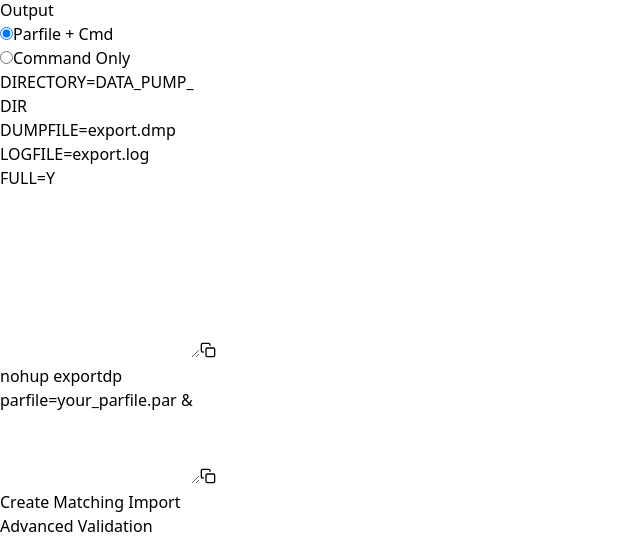
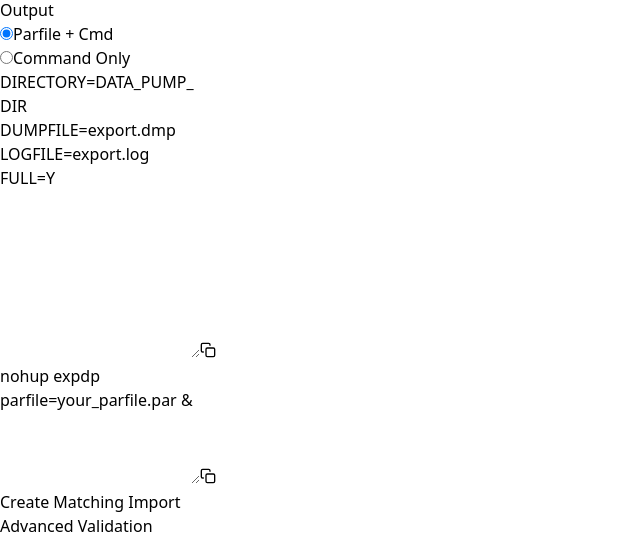
Before and after one commit to rajatchauhannn/paradigm, a React (Vite) app: page / in a window 1280 px wide. Shown: the part 314-854 px from the top of the page, without its empty margins (0-640 px from the left). Built offline with nearby package versions, Linux system fonts and the light colour scheme.

Commit message:
feat: Refactor App component state management and enhance validation logic

```diff
--- a/src/App.tsx
+++ b/src/App.tsx
@@ -13,27 +13,28 @@ const SectionHeader = ({ children }: { children: React.ReactNode }) => (
   <h3 className="text-sm font-semibold text-gray-900 mb-3">{children}</h3>
 );
 
-function App() {
-  const [config, setConfig] = useState<ParfileConfig>({
+const getInitialState = (): ParfileConfig => ({
   operation: "EXPORT",
   directory: "DATA_PUMP_DIR",
   dumpfile: "export.dmp",
   logfile: "export.log",
   userid: "",
   export_mode: "FULL",
+  schemas: "",
+  tables: "",
+  tablespaces: "",
   table_exists_action: "",
   parallel: undefined,
   compression: "NONE",
   content: "ALL",
-    schemas: "",
-    tables: "",
-    tablespaces: "",
   query: "",
   remap_schema: "",
   flashback_time: "",
   flashback_scn: "",
 });
 
+function App() {
+  const [config, setConfig] = useState<ParfileConfig>(getInitialState());
   const [isLogfileSame, setIsLogfileSame] = useState(true);
   const [outputMode, setOutputMode] = useState<"parfile" | "command">("parfile");
   const [validationResult, setValidationResult] = useState<ValidationResult>({ errors: [], warnings: [] });
@@ -42,123 +43,112 @@ function App() {
   const [aiValidationResult, setAiValidationResult] = useState<ValidationResult | null>(null);
 
   useEffect(() => {
+    setConfig(currentConfig => {
+      let newDumpfile = currentConfig.dumpfile;
+      const isParallel = currentConfig.parallel && currentConfig.parallel > 1;
+      const hasWildcard = newDumpfile.includes('%U');
+
+      if (currentConfig.operation === 'EXPORT') {
+        if (isParallel && !hasWildcard) newDumpfile = newDumpfile.replace(/(\.dmp)$/i, '_%U$1');
+        else if (!isParallel && hasWildcard) newDumpfile = newDumpfile.replace(/_%U/i, '');
+      }
+
+      const newLogfile = isLogfileSame ? newDumpfile.replace(/(_%U)?\.dmp$/i, '.log') : currentConfig.logfile;
+      if (newDumpfile !== currentConfig.dumpfile || newLogfile !== currentConfig.logfile) {
+        return { ...currentConfig, dumpfile: newDumpfile, logfile: newLogfile };
+      }
+      return currentConfig;
+    });
+  }, [config.parallel, config.dumpfile, isLogfileSame, config.operation]);
+
+  useEffect(() => {
     setValidationResult(validateConfig(config));
   }, [config]);
 
   const isInvalid = validationResult.errors.length > 0;
 
-  const handleAiValidate = async () => {
-    setIsAiValidating(true);
-    setAiValidationResult(null);
-    const contentToValidate = outputMode === "command" ? generateCommand() : generateParfileContent();
-    try {
-      const response = await fetch("/api/validate", {
-        method: "POST",
-        headers: { "Content-Type": "application/json" },
-        body: JSON.stringify({ parfileContent: contentToValidate }),
-      });
-      const result = await response.json();
-      if (!response.ok) throw new Error(result.errors?.[0] || "An unknown error occurred.");
-      setAiValidationResult(result);
-    } catch (error: any) {
-      setAiValidationResult({ errors: [error.message], warnings: [], suggestions: [] });
-    } finally {
-      setIsAiValidating(false);
+  const handleOperationChange = (op: ParfileConfig['operation']) => setConfig(c => ({ ...c, operation: op }));
+  const handleDumpfileChange = (e: React.ChangeEvent<HTMLInputElement>) => setConfig(c => ({ ...c, dumpfile: e.target.value }));
+  const handleLogfileSameChange = (isChecked: boolean) => setIsLogfileSame(isChecked);
+  const handleParallelChange = (newParallel: number | undefined) => setConfig(c => ({ ...c, parallel: newParallel }));
+
+  const handleShowAdvancedToggle = (isChecked: boolean) => {
+    setShowAdvanced(isChecked);
+    if (!isChecked) {
+      const { parallel, compression, content, query, remap_schema, flashback_time, flashback_scn } = getInitialState();
+      setConfig(c => ({ ...c, parallel, compression, content, query, remap_schema, flashback_time, flashback_scn }));
     }
   };
 
-  const handleOperationChange = (op: ParfileConfig["operation"]) => setConfig((prev) => ({ ...prev, operation: op, table_exists_action: "" }));
-
-  const handleDumpfileChange = (e: React.ChangeEvent<HTMLInputElement>) => {
-    const newDumpfile = e.target.value;
-    setConfig((c) => ({ ...c, dumpfile: newDumpfile, logfile: isLogfileSame ? newDumpfile.replace(/(_%U)?\.dmp$/i, ".log") : c.logfile }));
+  const handleConvertToImport = () => {
+    setConfig(c => ({ ...c,
+      operation: 'IMPORT',
+      logfile: c.logfile.replace(/\.log$/i, '_import.log'),
+      table_exists_action: 'SKIP'
+    }));
   };
 
-  const handleLogfileSameChange = (isChecked: boolean) => {
-    setIsLogfileSame(isChecked);
-    if (isChecked) {
-      setConfig((c) => ({ ...c, logfile: c.dumpfile.replace(/(_%U)?\.dmp$/i, ".log") }));
-    }
-  };
+  const generateParfileContent = () => {
+    const params = [];
+    const { userid, directory, dumpfile, logfile, parallel, operation, compression, content, query, flashback_time, flashback_scn, export_mode, schemas, tables, tablespaces, remap_schema, table_exists_action } = config;
 
-  const handleParallelChange = (newParallel: number | undefined) => {
-    setConfig((c) => {
-      let newDumpfile = c.dumpfile;
-      const isParallel = newParallel && newParallel > 1;
-      if (c.operation === "EXPORT") {
-        if (isParallel && !newDumpfile.includes("%U")) newDumpfile = newDumpfile.replace(/\.dmp$/i, "_%U.dmp");
-        else if (!isParallel && newDumpfile.includes("%U")) newDumpfile = newDumpfile.replace(/_%U\.dmp$/i, ".dmp");
-      }
-      return { ...c, parallel: newParallel, dumpfile: newDumpfile, logfile: isLogfileSame ? newDumpfile.replace(/(_%U)?\.dmp$/i, ".log") : c.logfile };
-    });
-  };
+    if (userid) params.push(userid.match(/[\s/@]/) ? `USERID='${userid}'` : `USERID=${userid}`);
+    if (directory) params.push(`DIRECTORY=${directory}`);
+    if (dumpfile) params.push(`DUMPFILE=${dumpfile}`);
+    if (logfile) params.push(`LOGFILE=${logfile}`);
+    if (parallel && parallel > 1) params.push(`PARALLEL=${parallel}`);
 
-  const handleShowAdvancedToggle = (isChecked: boolean) => {
-    setShowAdvanced(isChecked);
-    if (!isChecked) setConfig((c) => ({ ...c, parallel: undefined, compression: "NONE", content: "ALL", query: "", remap_schema: "", flashback_time: "", flashback_scn: "" }));
-  };
+    if (operation === 'EXPORT') {
+      if (compression !== 'NONE') params.push(`COMPRESSION=${compression}`);
+      if (content !== 'ALL') params.push(`CONTENT=${content}`);
+      if (query) params.push(`QUERY=${query}`);
+      if (flashback_time) params.push(`FLASHBACK_TIME="${flashback_time}"`);
+      else if (flashback_scn) params.push(`FLASHBACK_SCN=${flashback_scn}`);
 
-  const handleConvertToImport = () => setConfig((c) => ({ ...c, operation: "IMPORT", logfile: c.logfile.replace(/\.log$/i, "_import.log"), table_exists_action: "" }));
-
-  const generateParfileContent = () => {
-    const { userid, directory, dumpfile, logfile, parallel, operation, compression, content, query, flashback_time, flashback_scn, export_mode, schemas, tables, tablespaces, remap_schema, table_exists_action } = config;
-    let parfile = [];
-    if (userid) parfile.push(`USERID=${userid}`);
-    parfile.push(`DIRECTORY=${directory}`);
-    parfile.push(`DUMPFILE=${dumpfile}`);
-    parfile.push(`LOGFILE=${logfile}`);
-    if (parallel && parallel > 1) parfile.push(`PARALLEL=${parallel}`);
-
-    if (operation === "EXPORT") {
-      if (compression !== "NONE") parfile.push(`COMPRESSION=${compression}`);
-      if (content !== "ALL") parfile.push(`CONTENT=${content}`);
-      if (query) parfile.push(`QUERY=${query}`);
-      if (flashback_time) parfile.push(`FLASHBACK_TIME=${flashback_time}`);
-      else if (flashback_scn) parfile.push(`FLASHBACK_SCN=${flashback_scn}`);
-      if (export_mode === "SCHEMAS" && schemas) parfile.push(`SCHEMAS=${schemas}`);
-      else if (export_mode === "TABLES" && tables) parfile.push(`TABLES=${tables}`);
-      else if (export_mode === "TABLESPACES" && tablespaces) parfile.push(`TABLESPACES=${tablespaces}`);
-      else if (export_mode === "FULL") parfile.push(`FULL=Y`);
+      if (export_mode === 'SCHEMAS' && schemas) params.push(`SCHEMAS=${schemas}`);
+      else if (export_mode === 'TABLES' && tables) params.push(`TABLES=${tables}`);
+      else if (export_mode === 'TABLESPACES' && tablespaces) params.push(`TABLESPACES=${tablespaces}`);
+      else if (export_mode === 'FULL') params.push('FULL=Y');
     }
 
-    if (operation === "IMPORT") {
-      if (schemas) parfile.push(`SCHEMAS=${schemas}`);
-      if (remap_schema) parfile.push(`REMAP_SCHEMA=${remap_schema}`);
-      if (table_exists_action) parfile.push(`TABLE_EXISTS_ACTION=${table_exists_action}`);
+    if (operation === 'IMPORT') {
+      if (schemas) params.push(`SCHEMAS=${schemas}`);
+      if (remap_schema) params.push(`REMAP_SCHEMA=${remap_schema}`);
+      if (table_exists_action) params.push(`TABLE_EXISTS_ACTION=${table_exists_action}`);
     }
-    return parfile.join("\n");
+
+    return params.join('\n');
   };
 
   const generateCommand = () => {
-    const op = config.operation.toLowerCase();
-    if (outputMode === "parfile") return `nohup ${op}dp parfile=your_parfile.par &`;
+    const opCommand = config.operation === 'EXPORT' ? 'expdp' : 'impdp';
+    if (outputMode === 'parfile') {
+        return `nohup ${opCommand} parfile=your_parfile.par &`;
+    }
 
-    const params = Object.entries(config).flatMap(([key, value]) => {
-      if (!value || key === "operation" || key === "export_mode") return [];
+    const parfileLines = generateParfileContent().split('\n').filter(line => line.length > 0);
 
-      const paramMap: { [K in keyof ParfileConfig]?: string } = {
-        userid: 'userid', directory: 'directory', dumpfile: 'dumpfile', logfile: 'logfile', parallel: 'parallel',
-        compression: 'compression', content: 'content', query: 'query', flashback_time: 'flashback_time',
-        flashback_scn: 'flashback_scn', schemas: 'schemas', tables: 'tables', tablespaces: 'tablespaces',
-        remap_schema: 'remap_schema', table_exists_action: 'table_exists_action'
+    const commandParams = parfileLines.map(line => {
+        const i = line.indexOf('=');
+        if (i === -1) return line; // e.g. FULL=Y has no value
+
+        const key = line.substring(0, i);
+        const value = line.substring(i + 1);
+
+        // For command line, wrap values containing special chars in single quotes to protect from the shell.
+        if (key === 'USERID' || key === 'QUERY' || key === 'FLASHBACK_TIME') {
+            // Strip any existing quotes from the parfile version and apply shell-safe single quotes
+            const strippedValue = value.replace(/^['"]|['"]$/g, "");
+            return `${key}='${strippedValue}'`;
+        }
+
+        return line;
+    });
+
+    return `nohup ${opCommand} ${commandParams.join(' ')} &`;
   };
 
-      const paramKey = paramMap[key as keyof ParfileConfig];
-      if (!paramKey) return [];
-
-      if (config.operation === 'EXPORT' && ['remap_schema', 'table_exists_action'].includes(key)) return [];
-      if (config.operation === 'IMPORT' && ['compression', 'content', 'query', 'flashback_time', 'flashback_scn', 'tablespaces'].includes(key)) return [];
-      if (key === 'compression' && value === 'NONE') return [];
-      if (key === 'content' && value === 'ALL') return [];
-      if (key === 'query') return `query='${String(value).replace(/'/g, "''")}'`;
-
-      return `${paramKey}=${value}`;
-    });
-
-    if (config.operation === 'EXPORT' && config.export_mode === 'FULL') params.push('full=Y');
-
-    return `nohup ${op}dp ${params.join(" ")} &`;
-  };
+  const handleAiValidate = async () => { /* ... existing code ... */ };
 
   return (
     <div className="min-h-screen bg-gray-100 font-sans text-sm">
@@ -167,71 +157,29 @@ function App() {
           <h1 className="text-xl font-bold leading-6 text-gray-900">ParfileForge</h1>
         </div>
       </header>
-
       <main className="max-w-screen-2xl mx-auto py-4 sm:px-6 lg:px-8">
-        <div className="grid grid-cols-1 lg:grid-cols-12 lg:gap-x-6 space-y-6 lg:space-y-0">
+        {/* Added lg:items-start to make column heights independent */}
+        <div className="grid grid-cols-1 lg:grid-cols-12 lg:gap-x-6 lg:items-start space-y-6 lg:space-y-0">
           {/* Column 1: Form */}
           <div className="lg:col-span-4 bg-white shadow-md sm:rounded-lg p-5 space-y-6">
-            <div>
-              <SectionHeader>Operation</SectionHeader>
-              <OperationToggle operation={config.operation} onOperationChange={handleOperationChange} />
+            <div><SectionHeader>Operation</SectionHeader><OperationToggle operation={config.operation} onOperationChange={handleOperationChange} /></div>
+            <div><SectionHeader>{config.operation === "EXPORT" ? "Export Mode" : "Table Exists Action"}</SectionHeader>{config.operation === "EXPORT" ? <ExportModeForm config={config} setConfig={setConfig} /> : <ImportOptionsForm config={config} setConfig={setConfig} />}</div>
+            <div><FileNamingForm config={config} setConfig={setConfig} isLogfileSame={isLogfileSame} onLogfileSameChange={handleLogfileSameChange} onDumpfileChange={handleDumpfileChange} /></div>
+            <div><BasicParamsForm config={config} setConfig={setConfig} /></div>
+            <div><AdvancedOptions config={config} setConfig={setConfig} showAdvanced={showAdvanced} onShowAdvancedToggle={handleShowAdvancedToggle} onParallelChange={handleParallelChange} /></div>
           </div>
-            <div>
-              <SectionHeader>{config.operation === "EXPORT" ? "Export Mode" : "Table Exists Action"}</SectionHeader>
-              {config.operation === "EXPORT" ? <ExportModeForm config={config} setConfig={setConfig} /> : <ImportOptionsForm config={config} setConfig={setConfig} />}
-            </div>
-            <div>
-              <FileNamingForm config={config} setConfig={setConfig} isLogfileSame={isLogfileSame} onLogfileSameChange={handleLogfileSameChange} onDumpfileChange={handleDumpfileChange} />
-            </div>
-            <div>
-              <BasicParamsForm config={config} setConfig={setConfig} />
-            </div>
-            <div>
-              <AdvancedOptions config={config} setConfig={setConfig} showAdvanced={showAdvanced} onShowAdvancedToggle={handleShowAdvancedToggle} onParallelChange={handleParallelChange} />
-            </div>
-          </div>
-
           {/* Column 2: Output & Standard Validation */}
           <div className="lg:col-span-4 space-y-6">
             <div className="bg-white shadow-md sm:rounded-lg">
-              <div className="p-4 flex justify-between items-center">
-                <h3 className="text-sm font-semibold">Output</h3>
-                <fieldset className="flex gap-x-4">
-                  <div className="flex items-center">
-                    <input id="mode_parfile" type="radio" value="parfile" checked={outputMode === "parfile"} onChange={(e) => setOutputMode(e.target.value as any)} className="h-4 w-4 text-blue-600" />
-                    <label htmlFor="mode_parfile" className="ml-2">Parfile + Cmd</label>
+              <div className="p-4 flex justify-between items-center"><h3 className="text-sm font-semibold">Output</h3><fieldset className="flex gap-x-4"><div className="flex items-center"><input id="mode_parfile" type="radio" value="parfile" checked={outputMode === "parfile"} onChange={(e) => setOutputMode(e.target.value as any)} className="h-4 w-4 text-blue-600" /><label htmlFor="mode_parfile" className="ml-2">Parfile + Cmd</label></div><div className="flex items-center"><input id="mode_command" type="radio" value="command" checked={outputMode === "command"} onChange={(e) => setOutputMode(e.target.value as any)} className="h-4 w-4 text-blue-600" /><label htmlFor="mode_command" className="ml-2">Command Only</label></div></fieldset></div>
+              <div className="p-4 pt-0 space-y-4">
+                {outputMode === "parfile" && <div className="relative"><textarea rows={12} readOnly value={generateParfileContent()} className="w-full p-2 font-mono bg-gray-100 border rounded-md" /><CopyButton contentToCopy={generateParfileContent()} /></div>}
+                <div className="relative"><textarea rows={outputMode === "command" ? 18 : 5} readOnly value={generateCommand()} className="w-full p-2 font-mono bg-gray-100 border rounded-md" /><CopyButton contentToCopy={generateCommand()} /></div>
               </div>
-                  <div className="flex items-center">
-                    <input id="mode_command" type="radio" value="command" checked={outputMode === "command"} onChange={(e) => setOutputMode(e.target.value as any)} className="h-4 w-4 text-blue-600" />
-                    <label htmlFor="mode_command" className="ml-2">Command Only</label>
+              <div className="px-4 py-3 pt-0 text-right">{config.operation === "EXPORT" && <button onClick={handleConvertToImport} disabled={isInvalid} className="py-1 px-3 border border-gray-300 shadow-sm rounded-md text-gray-700 bg-white hover:bg-gray-50 disabled:opacity-50">Create Matching Import</button>}</div>
             </div>
-                </fieldset>
+            {(isInvalid || validationResult.warnings.length > 0) && <div className="bg-white shadow-md sm:rounded-lg p-4 space-y-3">{isInvalid && <div className="rounded-md bg-red-50 p-3"><h3 className="text-xs font-bold text-red-800">Configuration Errors</h3><div className="mt-2 text-xs text-red-700"><ul className="list-disc pl-4 space-y-1">{validationResult.errors.map((e) => <li key={e}>{e}</li>)}</ul></div></div>}{!isInvalid && validationResult.warnings.length > 0 && <div className="rounded-md bg-yellow-50 p-3"><h3 className="text-xs font-bold text-yellow-800">Warnings</h3><div className="mt-2 text-xs text-yellow-700"><ul className="list-disc pl-4 space-y-1">{validationResult.warnings.map((w) => <li key={w}>{w}</li>)}</ul></div></div>}</div>}
           </div>
-              <div className="p-4 pt-0 space-y-4">
-                {outputMode === "parfile" && (
-                  <div className="relative">
-                    <textarea rows={12} readOnly value={generateParfileContent()} className="w-full p-2 font-mono bg-gray-100 border rounded-md" />
-                    <CopyButton contentToCopy={generateParfileContent()} />
-                  </div>
-                )}
-                <div className="relative">
-                  <textarea rows={outputMode === "command" ? 18 : 5} readOnly value={generateCommand()} className="w-full p-2 font-mono bg-gray-100 border rounded-md" />
-                  <CopyButton contentToCopy={generateCommand()} />
-                </div>
-              </div>
-              <div className="px-4 py-3 pt-0 text-right">
-                {config.operation === "EXPORT" && <button onClick={handleConvertToImport} disabled={isInvalid} className="py-1 px-3 border border-gray-300 shadow-sm rounded-md text-gray-700 bg-white hover:bg-gray-50 disabled:opacity-50">Create Matching Import</button>}
-              </div>
-            </div>
-
-            {(isInvalid || validationResult.warnings.length > 0) && (
-              <div className="bg-white shadow-md sm:rounded-lg p-4 space-y-3">
-                {isInvalid && <div className="rounded-md bg-red-50 p-3"><h3 className="text-xs font-bold text-red-800">Configuration Errors</h3><div className="mt-2 text-xs text-red-700"><ul className="list-disc pl-4 space-y-1">{validationResult.errors.map((e) => <li key={e}>{e}</li>)}</ul></div></div>}
-                {!isInvalid && validationResult.warnings.length > 0 && <div className="rounded-md bg-yellow-50 p-3"><h3 className="text-xs font-bold text-yellow-800">Warnings</h3><div className="mt-2 text-xs text-yellow-700"><ul className="list-disc pl-4 space-y-1">{validationResult.warnings.map((w) => <li key={w}>{w}</li>)}</ul></div></div>}
-              </div>
-            )}
-          </div>
-
           {/* Column 3: AI Validation */}
           <div className="lg:col-span-4">
             <div className="bg-white shadow-md sm:rounded-lg">
```
Also changed, not shown: src/components/AdvancedOptions.tsx (+11 -2 lines), src/utils.ts (+34 -16 lines). Lines whose indentation alone changed are shown as unchanged.
